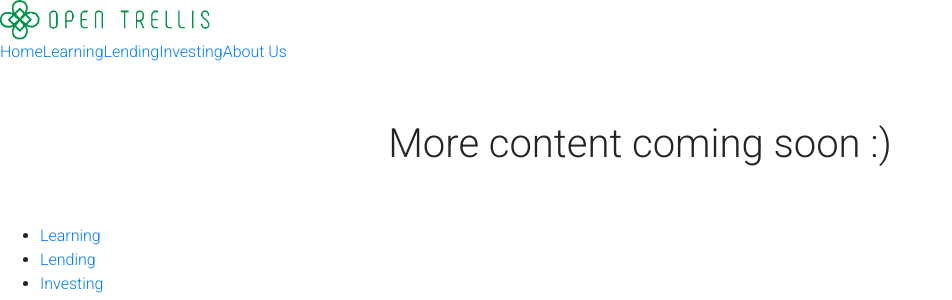
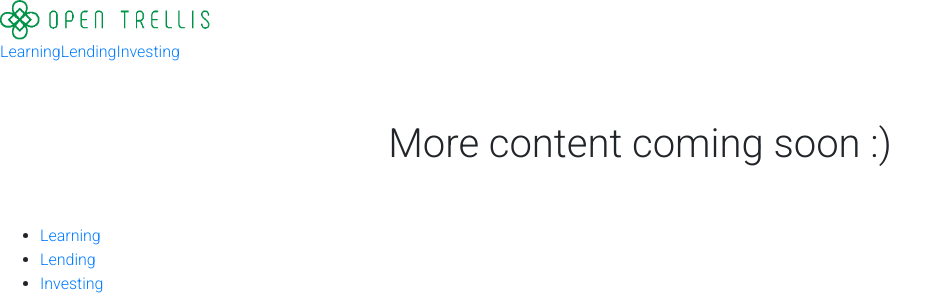
Before and after one commit to PeterY18/opentrellisFront, a Django app: page /aboutus/ in a window 1280 px wide. Shown: the top 300 px of the page, without its empty margins (0-952 px from the left). Run offline with Django 3.2, Linux system fonts and the light colour scheme; some libraries are stand-ins or nearby versions.

Commit message:
removed home and aboutus nav links, increased font size

```diff
--- a/opentrellisFront/static/css/base.css
+++ b/opentrellisFront/static/css/base.css
@@ -13,7 +13,7 @@
 nav a {
   text-decoration: none;
   color: #333;
-  font-size: 20px;
+  font-size: 25px;
   padding: 15px 20px;
   display: inline-block;
   transition: all 0.5s easer 0s;
--- a/opentrellisFront/templates/opentrellisFront/includes/navbar.html
+++ b/opentrellisFront/templates/opentrellisFront/includes/navbar.html
@@ -10,10 +10,8 @@
         >
     </a>
     <nav class="nav">
-      <a href="/">Home</a>
       <a href="/learning/">Learning</a>
       <a href="/lending/">Lending</a>
       <a href="/investing/">Investing</a>
-      <a href="/aboutus/">About Us</a>
     </nav>
 </div>
```
